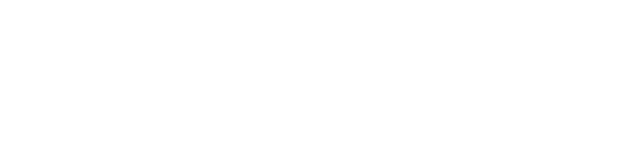
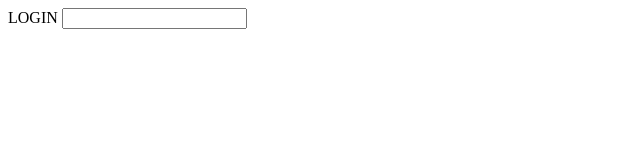
Before and after one commit to infinite-try/client, a plain HTML site: page index.html in a window 1280 px wide. Shown: the whole page, without its empty margins (0-640 px from the left). Drawn offline with Linux system fonts and the light colour scheme.

Commit message:
add login

```diff
--- a/index.html
+++ b/index.html
@@ -7,6 +7,9 @@
     <title>Document</title>
 </head>
 <body>
-
+    <form>
+        <label>LOGIN</label>
+        <input type="text">
+    </form>
 </body>
 </html>
```
